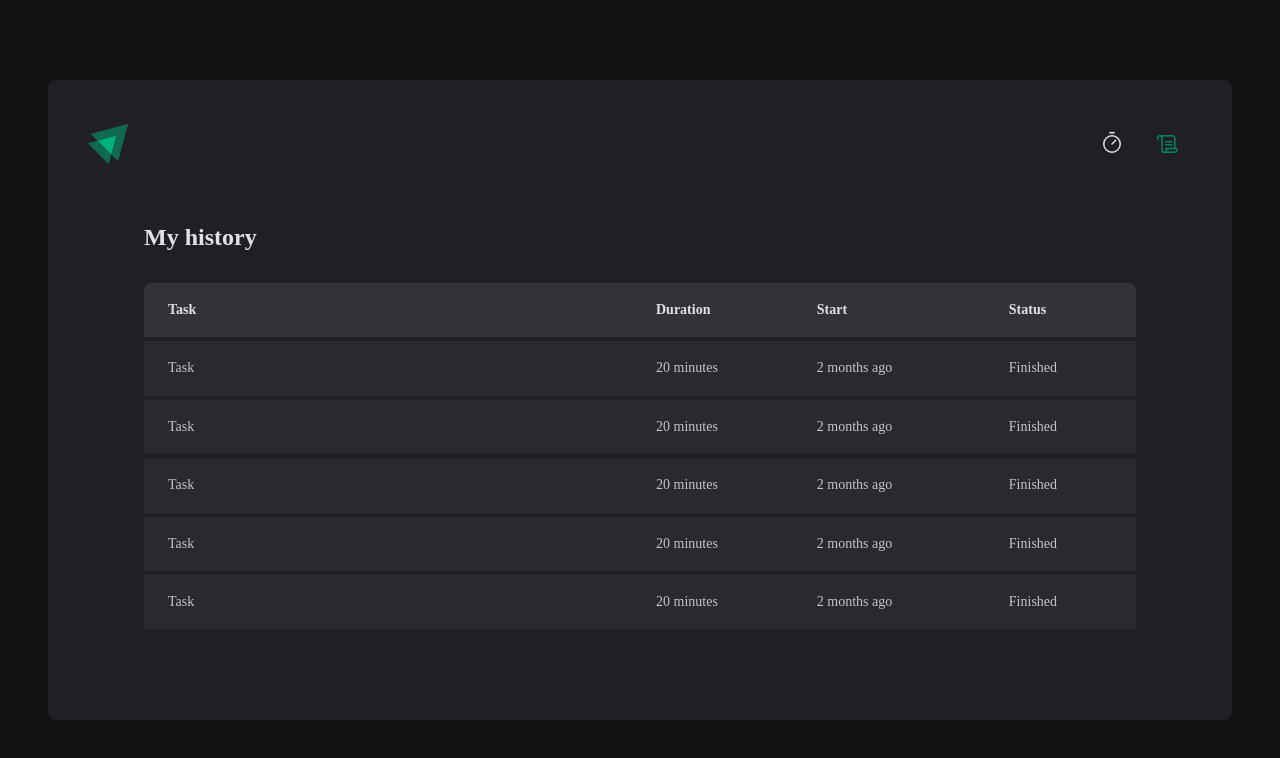
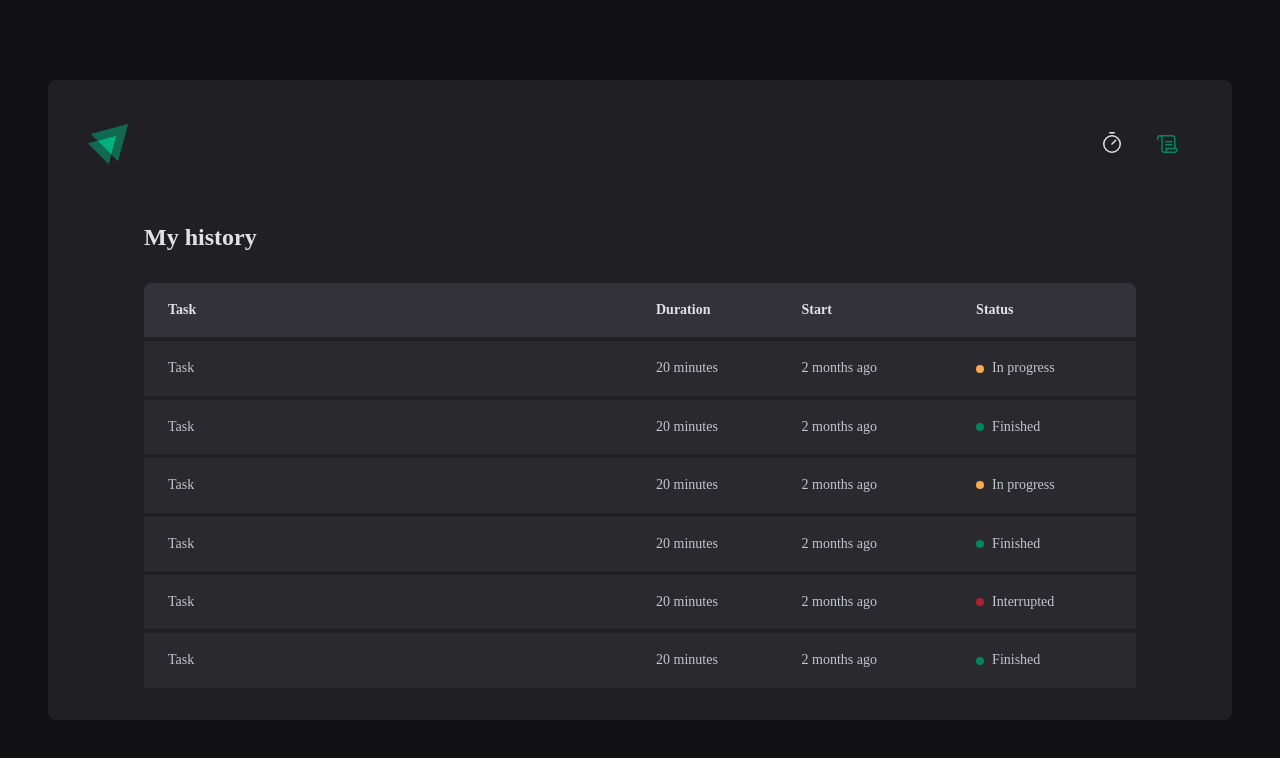
Before and after one commit to JeanLincoln/ignite-timer, a React (Vite) app: page /history in a window 1280 px wide. Shown: the top 758 px of the page. Built offline with nearby package versions, Linux system fonts and the light colour scheme.

Commit message:
History component, styled variables and before elements

```diff
--- a/src/pages/History/index.tsx
+++ b/src/pages/History/index.tsx
@@ -1,4 +1,4 @@
-import { HistoryContainer, HistoryList } from "./styles";
+import { HistoryContainer, HistoryList, Status } from "./styles";
 
 export function History(){
     return (
@@ -20,31 +20,37 @@
                             <td>Task</td>
                             <td>20 minutes</td>
                             <td>2 months ago</td>
-                            <td>Finished</td>
+                            <td><Status statusColor="yellow">In progress</Status></td>
                         </tr>
                         <tr>
                             <td>Task</td>
                             <td>20 minutes</td>
                             <td>2 months ago</td>
-                            <td>Finished</td>
+                            <td><Status statusColor="green">Finished</Status></td>
                         </tr>
                         <tr>
                             <td>Task</td>
                             <td>20 minutes</td>
                             <td>2 months ago</td>
-                            <td>Finished</td>
+                            <td><Status statusColor="yellow">In progress</Status></td>
                         </tr>
                         <tr>
                             <td>Task</td>
                             <td>20 minutes</td>
                             <td>2 months ago</td>
-                            <td>Finished</td>
+                            <td><Status statusColor="green">Finished</Status></td>
                         </tr>
                         <tr>
                             <td>Task</td>
                             <td>20 minutes</td>
                             <td>2 months ago</td>
-                            <td>Finished</td>
+                            <td><Status statusColor="red">Interrupted</Status></td>
+                        </tr>
+                        <tr>
+                            <td>Task</td>
+                            <td>20 minutes</td>
+                            <td>2 months ago</td>
+                            <td><Status statusColor="green">Finished</Status></td>
                         </tr>
                     </tbody>
                 </table>
--- a/src/pages/History/styles.ts
+++ b/src/pages/History/styles.ts
@@ -62,3 +62,27 @@
         }
     }
 `
+
+const STATUS_COLORS = {
+    yellow:'yellow-500',
+    green:'green-500',
+    red:'red-500'
+} as const
+
+interface StatusProps {
+    statusColor:keyof typeof STATUS_COLORS
+}
+
+export const Status = styled.span<StatusProps>`
+    display: flex;
+    align-items: center;
+    gap:0.5rem;
+
+    &::before{
+        content: '';
+        width:0.5rem;
+        height:0.5rem;
+        border-radius: 9999px;
+        background: ${props => props.theme[STATUS_COLORS[props.statusColor]]};
+    }
+`
```
